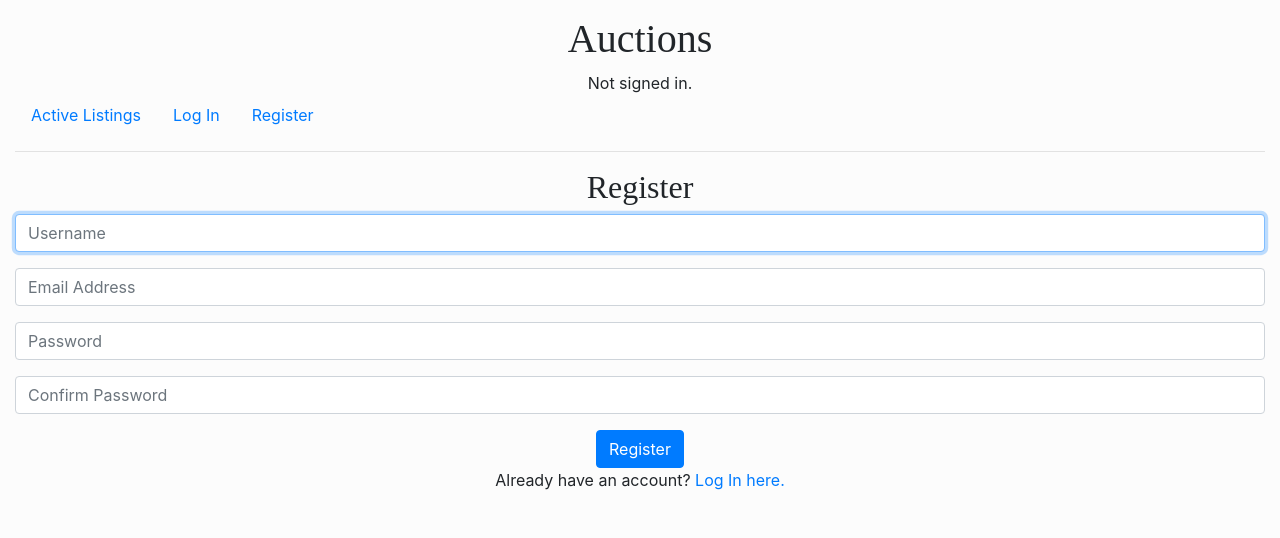
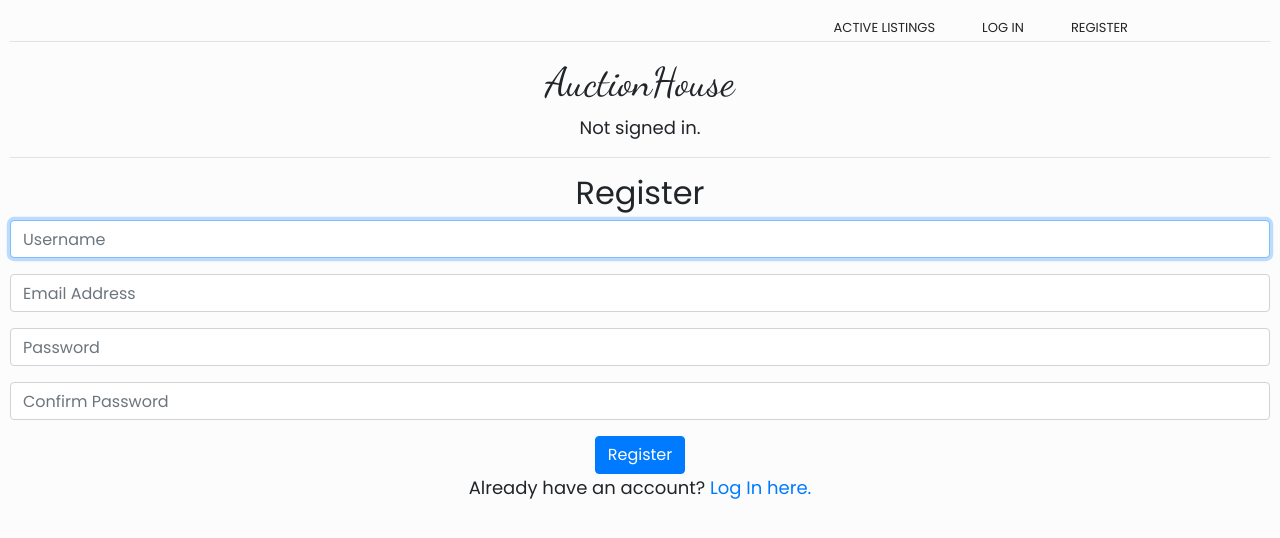
Before and after one commit to vaishnave3/AuctionHouse, a Django app: page /register in a window 1280 px wide. Shown: the top 538 px of the page. Run offline with Django 3.2, Linux system fonts and the light colour scheme; some libraries are stand-ins or nearby versions.

Commit message:
added css pt 1

```diff
--- a/auctions/static/auctions/styles.css
+++ b/auctions/static/auctions/styles.css
@@ -1,8 +1,10 @@
 body {
-    padding: 15px;
+    padding: 10px;
     background-color: rgb(252, 252, 252);
     text-align: center;
     margin: auto;
+    font-family: 'Poppins';
+      font-size: 18px;
 }
 
 h5 {
@@ -43,9 +45,60 @@ h5 {
 }
 
 .nav {
+  font-family: 'Poppins';
   color: black;
+  font-size: 13px;
+    position: relative;
+    justify-content: end;
+    right: 10%;
+    max-height: 15px;
+    text-transform: uppercase;
+    align-items: center;
+    gap: 15px;
   }
 
-  h1, h2, h3, h4, h5, h6 {
-    font-family:serif;
+  .nav a {
+    text-decoration: none;
+    color: rgb(37, 36, 36);
   }
+
+  .nav a:hover {
+    font-size: 16px;
+    color: rgb(15, 15, 99);
+  }
+
+    .listings {
+      font-family: 'Poppins';
+      display: flex;
+      text-transform: uppercase;
+    }
+
+    .gridItems {
+      display: grid;
+      grid-template-columns: 1fr 1fr 1fr 1fr;
+    }
+
+    .gridItems li {
+      list-style: none;
+    }
+
+    .gridItems img {
+      max-width: 33vw;
+      max-height: 33vh;
+    }
+
+    .gridItems img {
+      max-width: 33vw;
+      max-height: 33vh;
+    }
+
+    .gridItems h4 {
+      font-size: 24px;
+      margin: 2%;
+    }
+
+    .gridItems button {
+      background-color: transparent;
+      border: 1px solid black;
+      border-radius: 3px;
+    }
--- a/auctions/templates/auctions/layout.html
+++ b/auctions/templates/auctions/layout.html
@@ -6,16 +6,10 @@
         <title>{% block title %}Auctions{% endblock %}</title>
         <link rel="stylesheet" href="https://stackpath.bootstrapcdn.com/bootstrap/4.4.1/css/bootstrap.min.css" integrity="sha384-Vkoo8x4CGsO3+Hhxv8T/Q5PaXtkKtu6ug5TOeNV6gBiFeWPGFN9MuhOf23Q9Ifjh" crossorigin="anonymous">
         <link href="{% static 'auctions/styles.css' %}" rel="stylesheet">
+        <link href='https://fonts.googleapis.com/css?family=Poppins' rel='stylesheet'>
+        <link href='https://fonts.googleapis.com/css?family=Dancing Script' rel='stylesheet'>
     </head>
     <body>
-        <h1>Auctions</h1>
-        <div>
-            {% if user.is_authenticated %}
-                Signed in as <strong>{{ user.username }}</strong>.
-            {% else %}
-                Not signed in.
-            {% endif %}
-        </div>
         <ul class="nav">
             <li class="nav-item">
                 <a class="nav-link" href="{% url 'index' %}">Active Listings</a>
@@ -25,10 +19,10 @@
                 <a class="nav-link" href="{% url 'createlisting' %}">Create a Listing</a>
             </li>
                 <li class="nav-item">
-                    <a class="nav-link" href="{% url 'logout' %}">Log Out</a>
+                    <a class="nav-link" href="{% url 'wishlist2' %}">Wishlist</a>
                 </li>
                 <li class="nav-item">
-                    <a class="nav-link" href="{% url 'wishlist2' %}">Wishlist</a>
+                    <a class="nav-link" href="{% url 'logout' %}">Log Out</a>
                 </li>
             {% else %}
                 <li class="nav-item">
@@ -38,7 +32,15 @@
                     <a class="nav-link" href="{% url 'register' %}">Register</a>
                 </li>
             {% endif %}
-        </ul>
+        </ul><hr>
+        <div class="heading">
+            <h1 style="font-family:'Dancing Script'">AuctionHouse</h1>
+            {% if user.is_authenticated %}
+                Signed in as <strong>{{ user.username }}</strong>.
+            {% else %}
+                Not signed in.
+            {% endif %}
+        </div>
         <hr>
         {% block body %}
         {% endblock %}
```
Also changed, not shown: auctions/templates/auctions/index.html (+8 -6 lines), db.sqlite3. Lines whose indentation alone changed are shown as unchanged.
